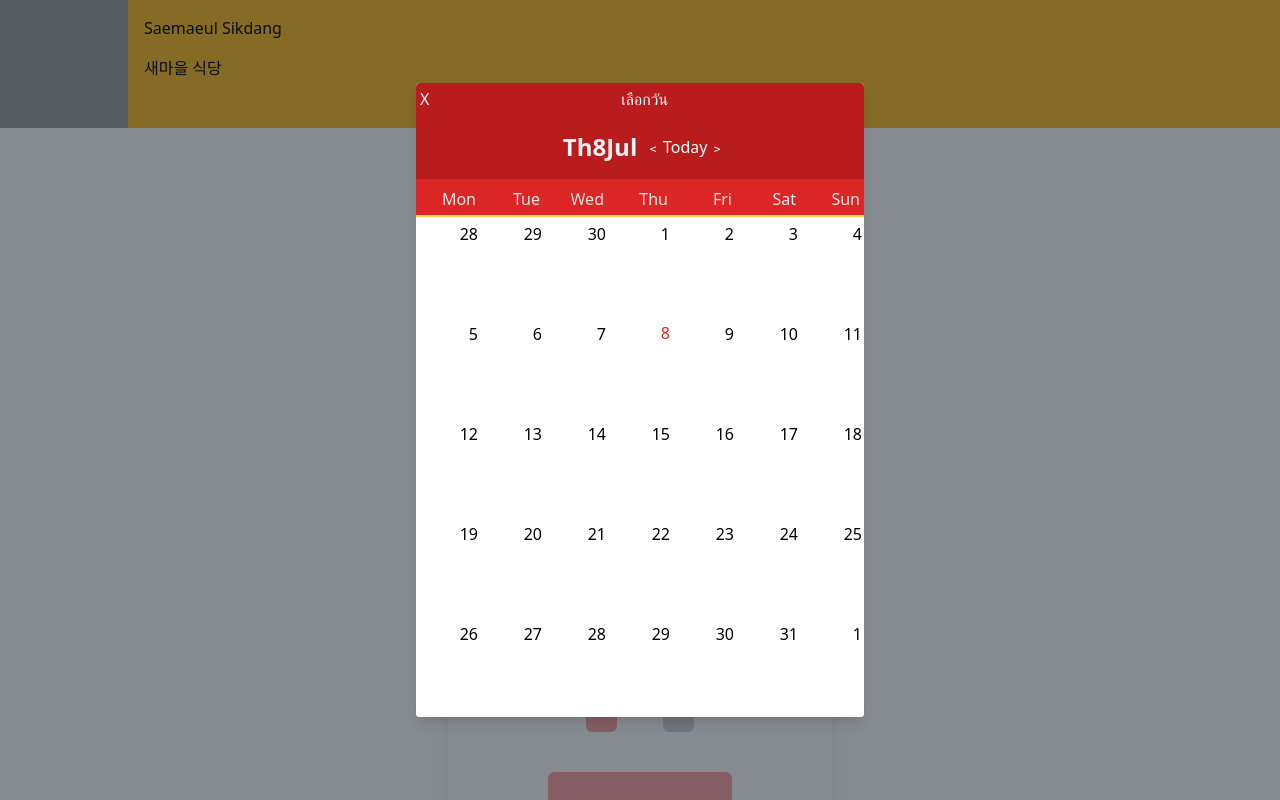
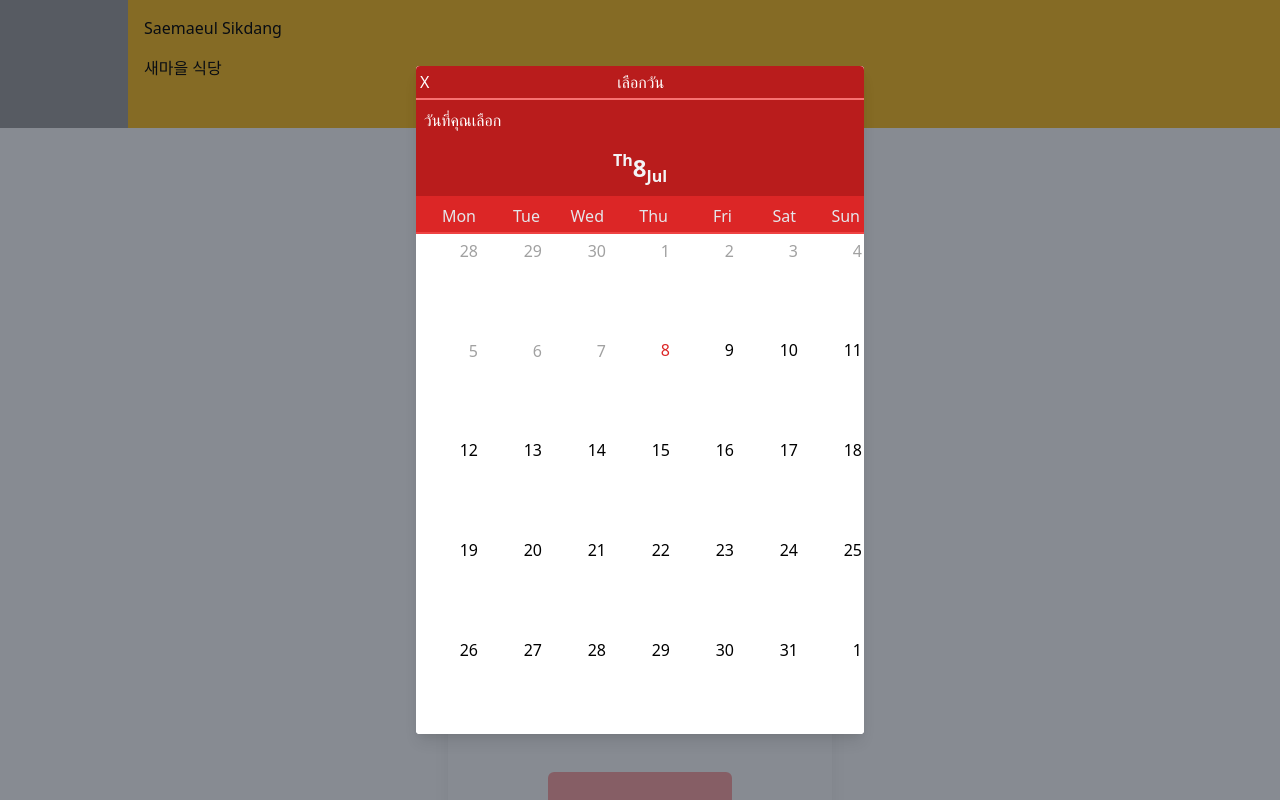
Before and after one commit to rosbas/te_mockup, a Nuxt app: page / in a window 1280 px wide. Both pictures are taken after a click on the button "เลือกวันที่". Shown: the top 800 px of the page. Built offline with nearby package versions, Linux system fonts and the light colour scheme; grey boxes are pictures that could not be loaded.

Commit message:
date colour change

```diff
--- a/components/CustomCalendar/CalendarDateIndicator.vue
+++ b/components/CustomCalendar/CalendarDateIndicator.vue
@@ -1,8 +1,8 @@
 <template>
-  <div class="flex">
-    <div class="text-2xl font-semibold text-gray-100">{{ selectedDayOfWeek }}</div>
-    <div class="text-2xl font-semibold text-gray-100">{{ selectedDay }}</div>
-    <div class="text-2xl font-semibold text-gray-100">{{ selectedMonth }}</div>
+  <div class="inline-block">
+    <div class="pb-4 text-2md align-middle font-semibold text-center text-gray-100">{{ selectedDayOfWeek }}</div>
+    <div class="py-1 text-2xl align-middle font-semibold text-center text-gray-100">{{ selectedDay }}</div>
+    <div class="pt-4 text-2md align-middle font-semibold text-center text-gray-100">{{ selectedMonth }}</div>
   </div>
 </template>
 
--- a/components/CustomCalendar/CalendarMonth.vue
+++ b/components/CustomCalendar/CalendarMonth.vue
@@ -8,27 +8,31 @@
           <!-- Closing Tabs + Title -->
           <div class="flex bg-red-700">
             <button @click="closeCalendar" class="py-1 px-1 text-white">X</button>
-            <div class="pl-1 pr-3 w-full text-white text-center m-auto">เลือกวัน</div>
+            <div class="pl-1 pr-5 w-full text-white text-center m-auto">เลือกวัน</div>
           </div>
           <!-- Header -->
+          <div class="flex items-right bg-red-700 p-2 text-white border-t-2 border-red-400">
+            <span>วันที่คุณเลือก</span>
+          </div>
           <div class="flex items-center justify-center bg-red-700 p-2 text-white">
             <CalendarDateIndicator
               :selected-date="selectedDate"
-              class="flex justify-between bg-red-700 p-2 selected-month"
+              class="flex justify-between bg-red-700 selected-month"
             />
-
-        <CalendarDateSelector
-          :current-date="today"
-          :selected-date="selectedDate"
-          @dateSelected="selectDate"
-        />
-      </div>
+          </div>
+          <!-- <today>
+          <CalendarDateSelector
+              :current-date="today"
+              :selected-date="selectedDate"
+              @dateSelected="selectDate"
+            />
+          -->
 
         <!-- Show weekdays (sun-sat) -->
         <CalendarWeekdays/>
 
           <!-- Grid days -->
-          <ol class="days-grid h-full relative border-t-2 border-yellow-300 grid grid-cols-7 ">
+          <ol class="days-grid h-full relative border-t-2 border-red-500 grid grid-cols-7 ">
             <CalendarMonthDayItem
               v-for="day in days"
               :key="day.date"
--- a/components/CustomCalendar/CalendarMonthDayItem.vue
+++ b/components/CustomCalendar/CalendarMonthDayItem.vue
@@ -3,8 +3,7 @@
     class="calendar-day"
     :class="{
       'calendar-day--today': isToday,
-      '.calendar-day-bfToday': afToday,
-      'hi': isDayOfOtherMonth
+      'calendar-day-afToday': afToday
     }"
     @click="onClick"
   >
@@ -18,7 +17,7 @@
     }"
     @click="onClick"
   > -->
-    <span class="flex justify-center items-center absolute right-1 w-5 h-5">{{ label }}</span>
+    <span class="flex justify-center items-center absolute right-1 w-5 h-4">{{ label }}</span>
   </li>
 </template>
 
@@ -58,10 +57,7 @@ export default {
       return dayjs(this.day.date).format("D");
     },
     afToday(){
-      return dayjs(this.day.date).isSameOrAfter(dayjs().format("YYYY-MM-DD"))
-    },
-    isDayOfOtherMonth(){
-      return this.day.isCurrentMonth
+      return dayjs(this.day.date).isAfter(dayjs().format("YYYY-MM-DD"))
     }
 
   },
@@ -91,7 +87,7 @@ export default {
   align-items: center;
   position: absolute;
   right: 2px;
-  color: var(--grey-800);
+  color: rgb(161, 161, 161);
   width: var(--day-label-size);
   height: var(--day-label-size);
 }
@@ -112,11 +108,11 @@ export default {
   background-color: var(--grey-800);
 }
 
-.calendar-day-bfToday{
-  font-size: 0;
+.calendar-day-afToday{
+  padding-top: 4px;
 }
-.calendar-day-bfToday > span{
-  color: rgb(129, 120, 120);
+.calendar-day-afToday > span{
+  color: rgb(0, 0, 0);
   border-radius: 9999px;
   background-color: var(--grey-800);
 }
```
